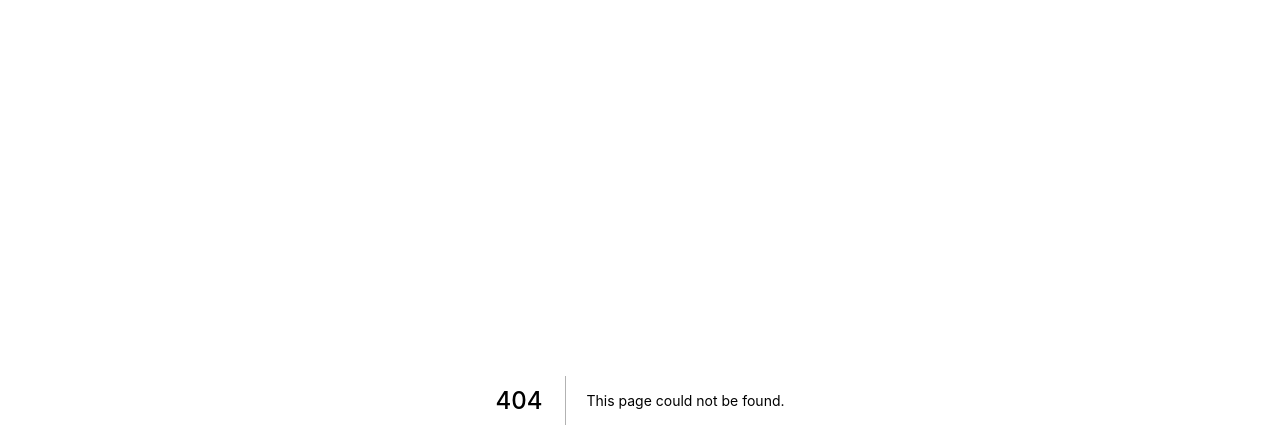
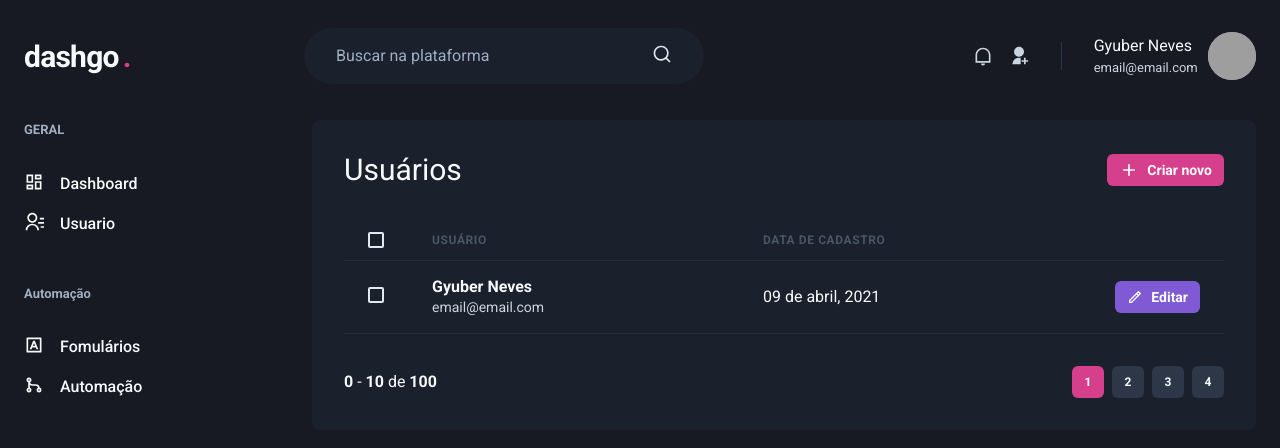
Before and after one commit to gyuu-neves/ignite_chapterIV, a Next.js app: page /users in a window 1280 px wide. Before the commit this address had no page. Shown: the top 448 px of the page. Built offline with nearby package versions, Linux system fonts and the light colour scheme; grey boxes are pictures that could not be loaded.

Commit message:
added pages

```diff
--- a/package.json
+++ b/package.json
@@ -12,9 +12,11 @@
     "@chakra-ui/react": "^1.4.2",
     "@emotion/react": "^11.1.5",
     "@emotion/styled": "^11.1.5",
+    "apexcharts": "^3.26.0",
     "framer-motion": "^4.1.2",
     "next": "10.1.3",
     "react": "17.0.2",
+    "react-apexcharts": "^1.3.7",
     "react-dom": "17.0.2",
     "react-icons": "^4.2.0"
   },
--- a/src/components/Header.tsx
+++ b/src/components/Header.tsx
@@ -1,5 +1,9 @@
-import { Flex, Text, Input, Icon, HStack } from '@chakra-ui/react'
-import { RiNotificationLine, RiSearchLine, RiUserAddFill } from 'react-icons/ri'
+import { Flex, Text, Input, Icon, HStack, Box, Avatar } from '@chakra-ui/react';
+import {
+  RiNotificationLine,
+  RiSearchLine,
+  RiUserAddFill,
+} from 'react-icons/ri';
 
 export function Header() {
   return (
@@ -11,24 +15,12 @@
       mx="auto"
       mt="4"
       px="6"
-            align="center"
-        >
-            <Text
-                fontSize="3xl"
-                fontWeight="bold"
-                letterSpacing="tight"
-                w="64"
-            >
+      align="center">
+      <Text fontSize="3xl" fontWeight="bold" letterSpacing="tight" w="64">
         dashgo
-
-                <Text
-                    as="span"
-                    ml="1"
-                    color="pink.500"
-                    >
+        <Text as="span" ml="1" color="pink.500">
           .
         </Text>
-
       </Text>
 
       <Flex
@@ -42,8 +34,7 @@
         color="gray.200"
         position="relative"
         bg="gray.800"
-                borderRadius="full"
-            >
+        borderRadius="full">
         <Input
           color="gray.50"
           variant="unstyled"
@@ -51,19 +42,38 @@
           _placeholder={{ color: 'gray.400' }}
         />
 
-                <Icon as={ RiSearchLine } fontSize="20"/>
+        <Icon as={RiSearchLine} fontSize="20" />
       </Flex>
 
-            <Flex
-                align="center"
-                ml="auto"
-            >
-                <HStack spacing="4">
+      <Flex align="center" ml="auto">
+        <HStack
+          spacing="4"
+          mx="8"
+          pr="8"
+          py="1"
+          color="gray.300"
+          borderRightWidth={1}
+          borderColor="gray.700">
           <Icon as={RiNotificationLine} fontSize="20" />
           <Icon as={RiUserAddFill} fontSize="20" />
         </HStack>
+        <Flex align="center">
+          <Box>
+            <Text mr="4" textAlign="right">
+              Gyuber Neves
+            </Text>
+            <Text color="gray.300" fontSize="small">
+              email@email.com
+            </Text>
+          </Box>
+
+          <Avatar
+            size="md"
+            nome="Gyuu Neves"
+            src="https://github.com/gyuu-neves.png"
+          />
         </Flex>
-
       </Flex>
-    )
+    </Flex>
+  );
 }
--- /dev/null
+++ b/src/components/Pagination.tsx
@@ -0,0 +1,60 @@
+import { Stack, Button, Box } from '@chakra-ui/react';
+
+export function Pagination() {
+  return (
+    <Stack
+      direction="row"
+      mt="8"
+      justify="space-between"
+      spacing="6"
+      align="center"
+    >
+      <Box>
+        <strong>0</strong> - <strong>10</strong> de <strong>100</strong>
+      </Box>
+      <Stack direction="row" spacing="2">
+        <Button
+          size="sm"
+          fontSize="xs"
+          colorScheme="pink"
+          disabled
+          _disabled={{
+            bg: 'pink.500',
+            cursor: 'default',
+          }}>
+          1
+        </Button>
+        <Button
+          size="sm"
+          fontSize="xs"
+          width="4"
+          bg="gray.700"
+          _hover={{
+            bg: 'gray.500',
+          }}>
+          2
+        </Button>
+        <Button
+          size="sm"
+          fontSize="xs"
+          width="4"
+          bg="gray.700"
+          _hover={{
+            bg: 'gray.500',
+          }}>
+          3
+        </Button>
+        <Button
+          size="sm"
+          fontSize="xs"
+          width="4"
+          bg="gray.700"
+          _hover={{
+            bg: 'gray.500',
+          }}>
+          4
+        </Button>
+      </Stack>
+    </Stack>
+  );
+}
--- /dev/null
+++ b/src/components/Sidebar.tsx
@@ -0,0 +1,54 @@
+import { Box, Stack, Text, Link, Icon } from "@chakra-ui/react";
+import {
+  RiContactsLine,
+  RiDashboardLine,
+  RiGitMergeLine,
+  RiInputMethodLine,
+} from "react-icons/ri";
+
+export function Sidebar() {
+  return (
+    <Box as="aside" w="64" mr="8">
+      <Stack spacing="12" aling="flex-start">
+        <Box>
+          <Text fontWeight="bold" color="gray.400" fontSize="small">
+            GERAL
+          </Text>
+          <Stack spacing="4" mt="8" align="stretch">
+            <Link display="flex" align="center">
+              <Icon as={RiDashboardLine} fontSize="20" />
+              <Text ml="4" fontWeight="medium">
+                Dashboard
+              </Text>
+            </Link>
+            <Link display="flex" align="center">
+              <Icon as={RiContactsLine} fontSize="20" />
+              <Text ml="4" fontWeight="medium">
+                Usuario
+              </Text>
+            </Link>
+          </Stack>
+        </Box>
+        <Box>
+          <Text fontWeight="bold" color="gray.400" fontSize="small">
+            Automação
+          </Text>
+          <Stack spacing="4" mt="8" align="stretch">
+            <Link display="flex" align="center">
+              <Icon as={RiInputMethodLine} fontSize="20" />
+              <Text ml="4" fontWeight="medium">
+                Fomulários
+              </Text>
+            </Link>
+            <Link display="flex" align="center">
+              <Icon as={RiGitMergeLine} fontSize="20" />
+              <Text ml="4" fontWeight="medium">
+                Automação
+              </Text>
+            </Link>
+          </Stack>
+        </Box>
+      </Stack>
+    </Box>
+  );
+}
--- /dev/null
+++ b/src/pages/users/index.tsx
@@ -0,0 +1,91 @@
+import {
+  Box,
+  Button,
+  Checkbox,
+  Flex,
+  Heading,
+  Icon,
+  Table,
+  Text,
+  Thead,
+  Tbody,
+  Td,
+  Tr,
+  Th,
+} from '@chakra-ui/react';
+import { RiAddLine, RiPencilLine } from 'react-icons/ri';
+import { Header } from '../../components/Header';
+import { Pagination } from '../../components/Pagination';
+import { Sidebar } from '../../components/Sidebar';
+
+export default function UserList(): JSX.Element {
+  return (
+    <Box>
+      <Header />
+
+      <Flex w="100%" my="6" maxWidth={1480} mx="auto" px="6">
+        <Sidebar />
+        <Box flex="1" borderRadius={8} bg="gray.800" p="8">
+          <Flex mb="8" justify="space-between" align="center">
+            <Heading size="lg" fontWeight="normal">
+              Usuários
+            </Heading>
+
+            <Button
+              as="a"
+              size="sm"
+              fontSize="sm"
+              cursor="pointer"
+              colorScheme="pink"
+              leftIcon={<Icon as={RiAddLine} fontSize="20"/>}>
+              Criar novo
+            </Button>
+          </Flex>
+
+          <Table colorScheme="whiteAlpha">
+            <Thead>
+              <Tr>
+                <Th px="6" color="gray.300" width="8">
+                  <Checkbox colorScheme="pink" />
+                </Th>
+                <Th>Usuário</Th>
+                <Th>Data de cadastro</Th>
+                <Th width="8"></Th>
+              </Tr>
+            </Thead>
+            <Tbody>
+              <Tr>
+                <Td px="6">
+                  <Checkbox colorScheme="pink" />
+                </Td>
+                <Td>
+                  <Box>
+                    <Text fontWeight="bold">Gyuber Neves</Text>
+                    <Text fontSize="sm" color="gray.300">
+                      email@email.com
+                    </Text>
+                  </Box>
+                </Td>
+                <Td>
+                  09 de abril, 2021
+                </Td>
+                <Td>
+                  <Button
+                    as="a"
+                    size="sm"
+                    fontSize="sm"
+                    cursor="pointer"
+                    colorScheme="purple"
+                    leftIcon={<Icon as={RiPencilLine} fontSize="16"/>}>
+                    Editar
+                  </Button>
+                </Td>
+              </Tr>
+            </Tbody>
+          </Table>
+          <Pagination />
+        </Box>
+      </Flex>
+    </Box>
+  );
+}
--- a/src/styles/theme.ts
+++ b/src/styles/theme.ts
@@ -12,7 +12,7 @@
           "300": "#9699B0",
           "200": "#B3B5C6",
           "100": "#D1D2DC",
-          "50": "#EEEEF2",
+          "50" : "#EEEEF2",
 
         }
       },
```
Also changed, not shown: src/pages/dashboard.tsx (+79 -3 lines), src/pages/users/create.tsx (added, +18 -0 lines), 1 other file (tests, documents, lock files or other folders). Lines whose indentation alone changed are shown as unchanged.
